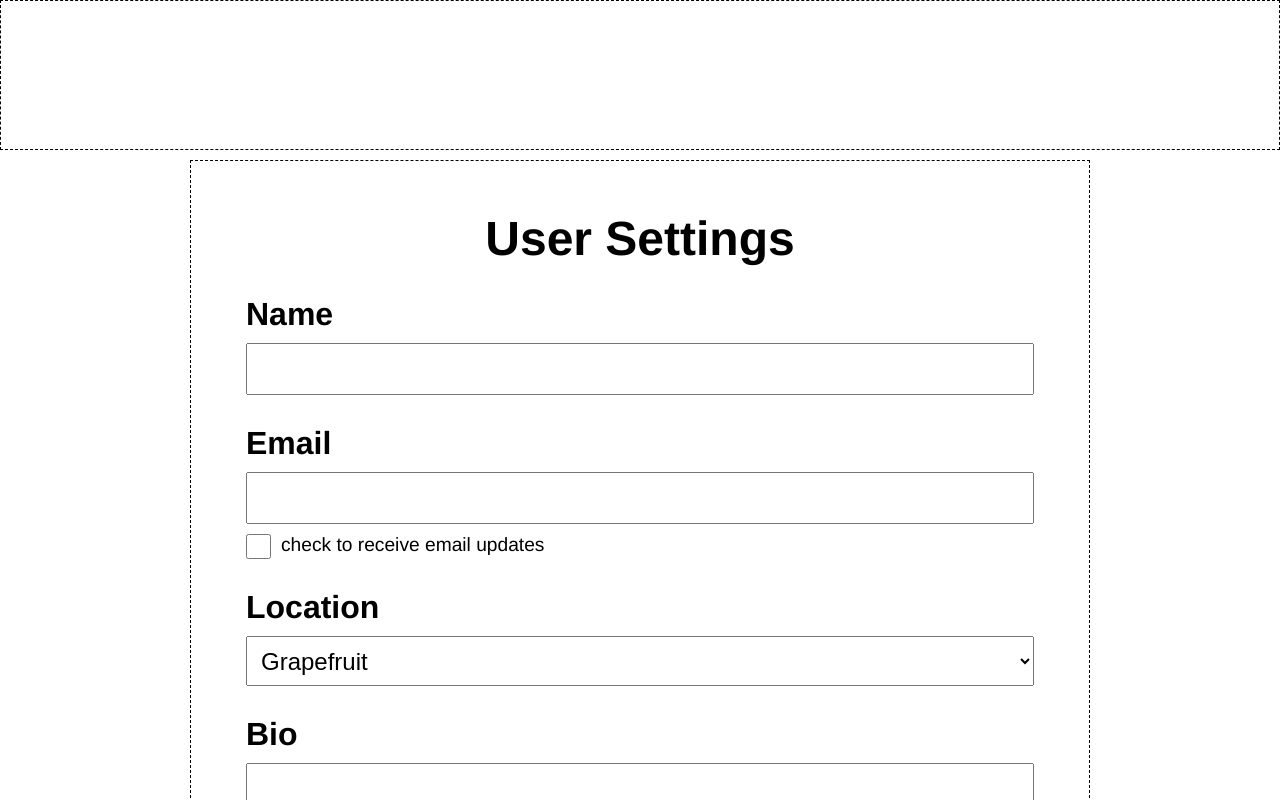
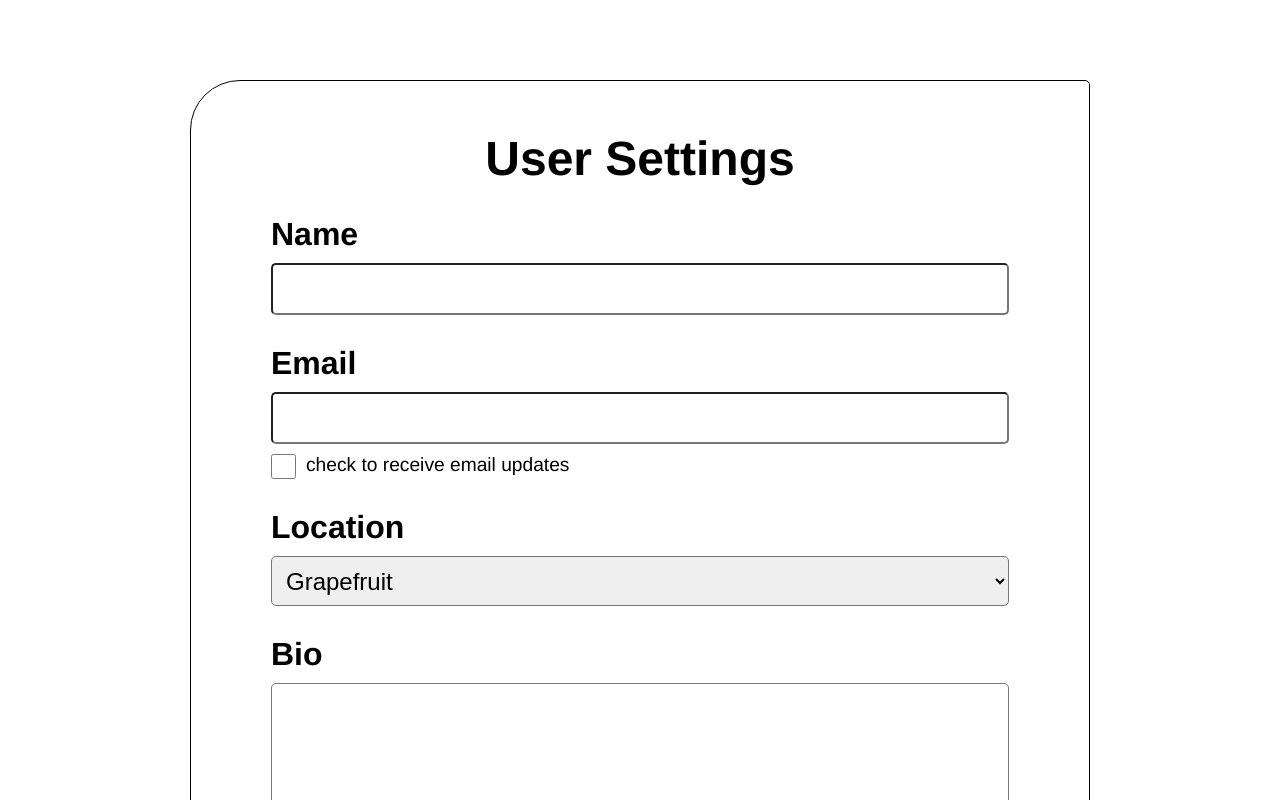
Before and after one commit to EvanPavley/user-frontend, a React (Create React App) app: page / in a window 1280 px wide. Shown: the top 800 px of the page. Built offline with nearby package versions, Linux system fonts and the light colour scheme.

Commit message:
finalized wire frame

```diff
--- a/src/components/app/App.css
+++ b/src/components/app/App.css
@@ -1,20 +1,15 @@
 .userSettings-container{
-  margin: auto;
-  border: 1px dashed black;
+  margin: 80px auto;
+  border: 1px solid black;
 
   width: 900px;
 
   padding-top: 50px;
-  padding-bottom: 50px;
-  padding-left: 55px;
-  padding-right: 55px;
-}
+  padding-bottom: 60px;
+  padding-left: 80px;
+  padding-right: 80px;
 
-.navbar{
-  height: 150px;
-  width: auto;
-  border: 1px dashed black;
-  margin-bottom: 10px;
+  border-radius: 50px 5px;
 }
 
 .title{
--- a/src/components/app/App.js
+++ b/src/components/app/App.js
@@ -9,7 +9,6 @@ class App extends React.Component {
   render () {
     return (
       <div className="app-container">
-        <div className="navbar"></div>
         <div className="userSettings-container">
           <h1 className="title">User Settings</h1>
           <SettingsForm />
--- a/src/components/settingsForm/SettingsForm.css
+++ b/src/components/settingsForm/SettingsForm.css
@@ -7,7 +7,8 @@
   font-size: 1.5em;
   padding: 10px;
   width: 100%;
-  margin-bottom: 30px
+  margin-bottom: 30px;
+  border-radius: 5px;
 }
 
 .textarea{
@@ -28,10 +29,13 @@
 
 .submit{
   background-color: #e5e5e5;
+
   padding-top: 20px;
   padding-bottom: 20px;
+  margin-bottom: 0px;
+
   border: 1px solid gray;
-  margin-bottom: 0px
+  border-radius: 50px;
 }
 
 .settingsForm-checkbox-container{
```
